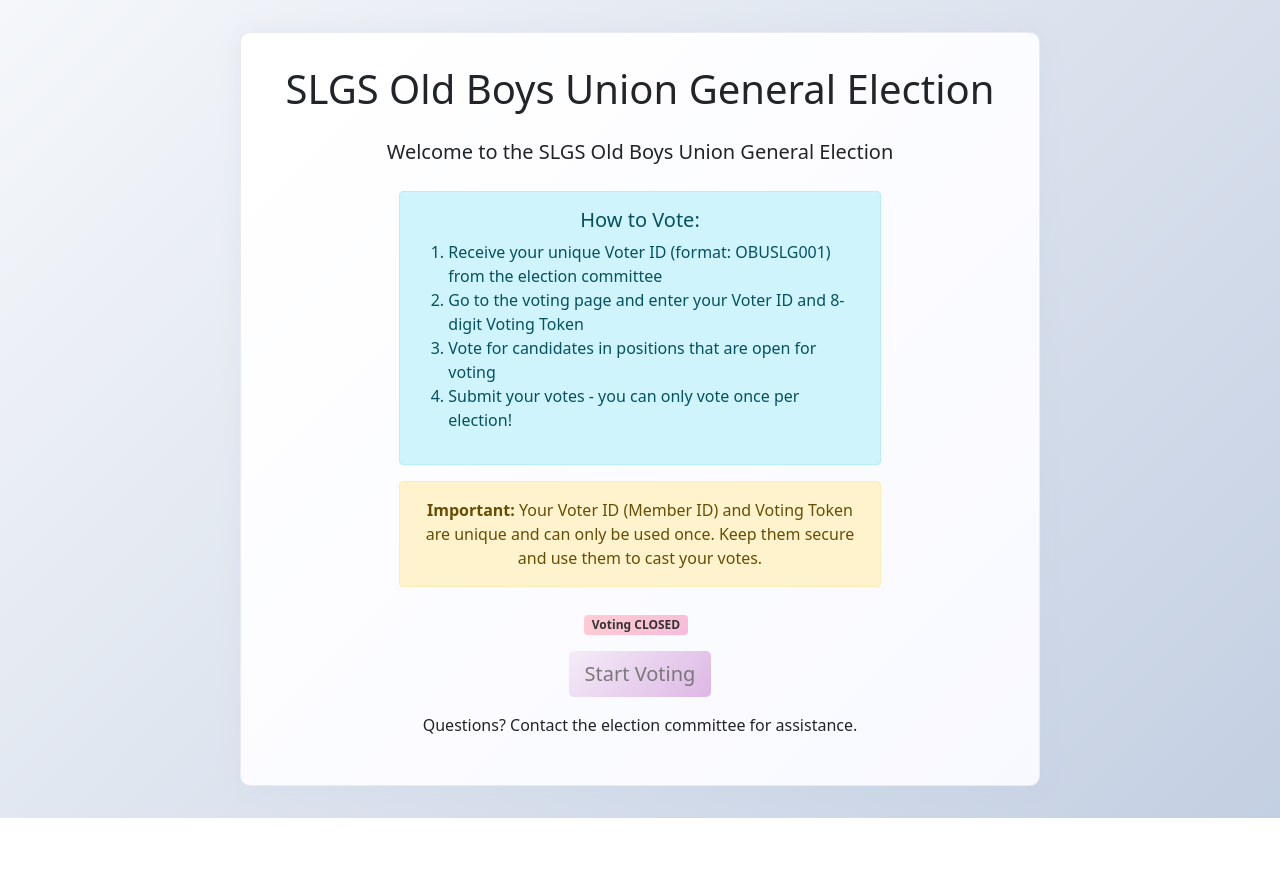
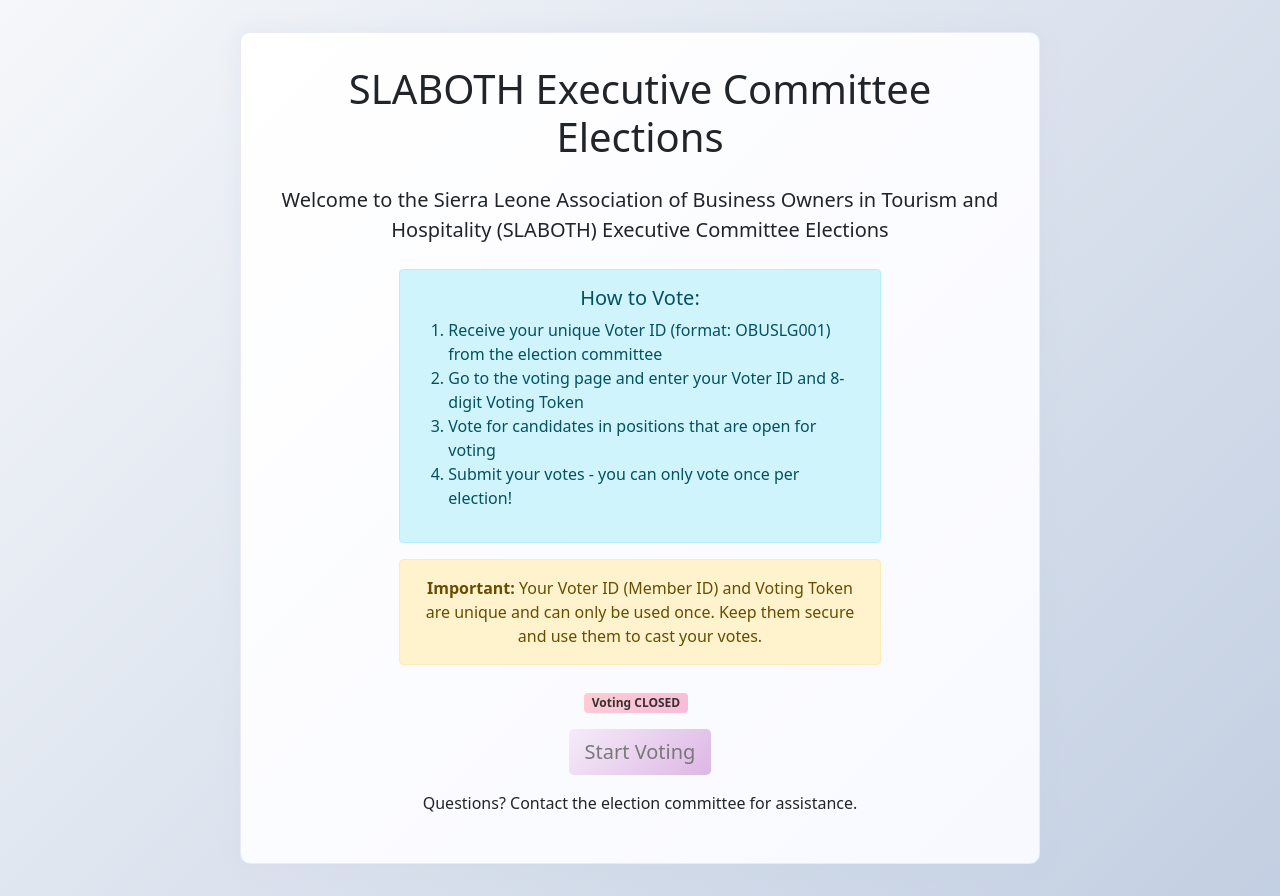
Before and after one commit to ludaIce13/slgs-obu-voting-system, a Flask app: page / in a window 1280 px wide. Before the commit the page ends 818 px from the top, so only its background shows below. Run offline with Flask 3, Linux system fonts and the light colour scheme; data that the repository does not hold is empty.

Commit message:
URGENT: Hardcode SLABOTH branding for November 6th election - all templates updated with SLABOTH Executive Committee Elections

```diff
--- a/templates/admin.html
+++ b/templates/admin.html
@@ -13,7 +13,7 @@
         <div class="row">
             <div class="col">
                 <h2 class="mb-0">Election Administration Dashboard</h2>
-                <p class="mb-0">{{ organization_name }} {{ election_title }}</p>
+                <p class="mb-0">SLABOTH Executive Committee Elections</p>
                 <small class="text-warning">
                     🔐 Admin Token: <span id="tokenStatus">Checking...</span>
                     {% if auth_ok %}
--- a/templates/dashboard.html
+++ b/templates/dashboard.html
@@ -5,7 +5,7 @@
     <!-- Header -->
     <div class="row mb-4">
         <div class="col-12 text-center">
-            <h1 class="display-4">{{ organization_name }} {{ election_title }}</h1>
+            <h1 class="display-4">SLABOTH Executive Committee Elections</h1>
             <p class="lead">Live Election Results Dashboard</p>
             <div class="alert alert-info">
                 <strong>🔴 Live Updates:</strong> This dashboard shows real-time voting results as they come in.
--- a/templates/index.html
+++ b/templates/index.html
@@ -2,8 +2,8 @@
 
 {% block content %}
 <div class="voting-container text-center">
-    <h1 class="mb-4">{{ organization_name }} {{ election_title }}</h1>
-    <p class="lead mb-4">Welcome to the {{ organization_name }} {{ election_title }}</p>
+    <h1 class="mb-4">SLABOTH Executive Committee Elections</h1>
+    <p class="lead mb-4">Welcome to the Sierra Leone Association of Business Owners in Tourism and Hospitality (SLABOTH) Executive Committee Elections</p>
 
     <div class="row justify-content-center">
         <div class="col-md-8">
--- a/templates/thank_you.html
+++ b/templates/thank_you.html
@@ -23,7 +23,7 @@
     </div>
 
     <div class="mt-4">
-        <p class="text-muted">Thank you for participating in the {{ organization_name }} {{ election_title }}!</p>
+        <p class="text-muted">Thank you for participating in the SLABOTH Executive Committee Elections!</p>
         <a href="{{ url_for('main.index') }}" class="btn" style="background: linear-gradient(135deg, #e8eaf6, #c5cae9); color: #333; border: 1px solid #ce93d8;">Return to Home</a>
     </div>
 </div>
--- a/templates/vote.html
+++ b/templates/vote.html
@@ -3,7 +3,7 @@
 {% block content %}
 <div class="voting-container">
     <div class="text-center mb-4">
-        <h2>{{ organization_name }} {{ election_title }} Voting</h2>
+        <h2>SLABOTH Executive Committee Elections Voting</h2>
         <p class="text-primary">Enter your Voter ID (same as your Member ID) and 8-digit Voting Token to cast your votes</p>
         <div class="alert alert-warning">
             <strong>Security Notice:</strong> You need both your Voter ID and Voting Token to vote.
```
